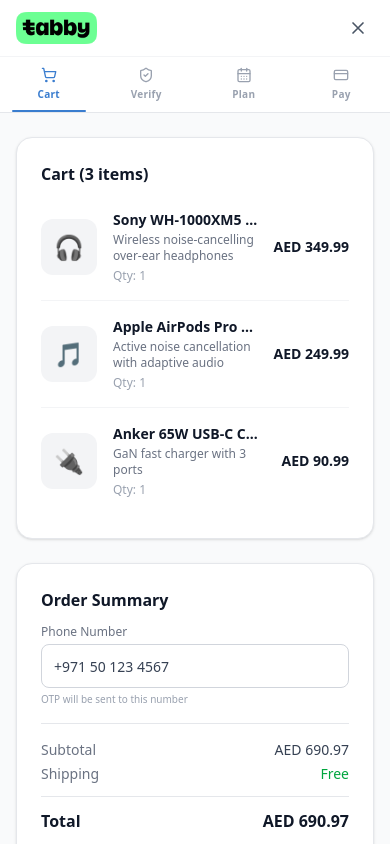
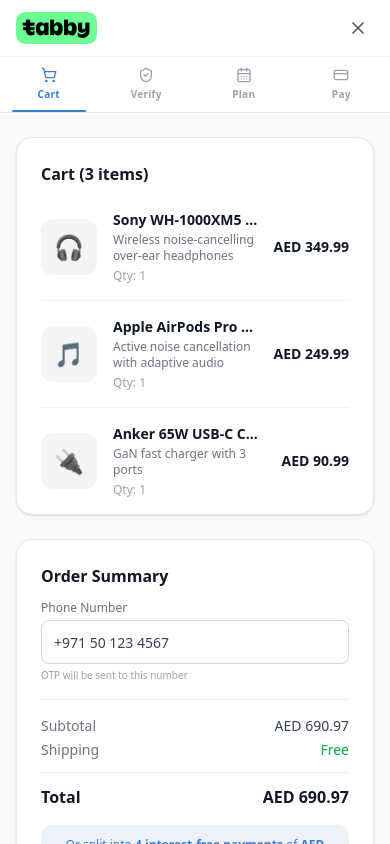
Before and after one commit to aadhilkhan/bnpl-checkout-flow, a React (Vite) app: page / in a window 390 px wide. Shown: the top 844 px of the page. Built offline with nearby package versions, Linux system fonts and the light colour scheme.

Commit message:
Remove bottom padding from cart card container
Changed padding from p-6 to px-6 pt-6 to remove excess bottom padding.
This allows the card to better hug the cart items inside it.

https://claude.ai/code/session_01JG3P3D0HQBTJ4P39XFN2WHRS

```diff
--- a/src/components/cart/CartPage.jsx
+++ b/src/components/cart/CartPage.jsx
@@ -21,7 +21,7 @@ export default function CartPage() {
     <PageShell currentStep={1}>
       <div className="grid grid-cols-1 md:grid-cols-5 gap-6">
         {/* Cart items */}
-        <div className="md:col-span-3 bg-white rounded-2xl border border-gray-200 shadow-sm p-6">
+        <div className="md:col-span-3 bg-white rounded-2xl border border-gray-200 shadow-sm px-6 pt-6">
           <h2 className="font-semibold text-gray-900 mb-2">
             Cart ({state.cartItems.length} items)
           </h2>
```
